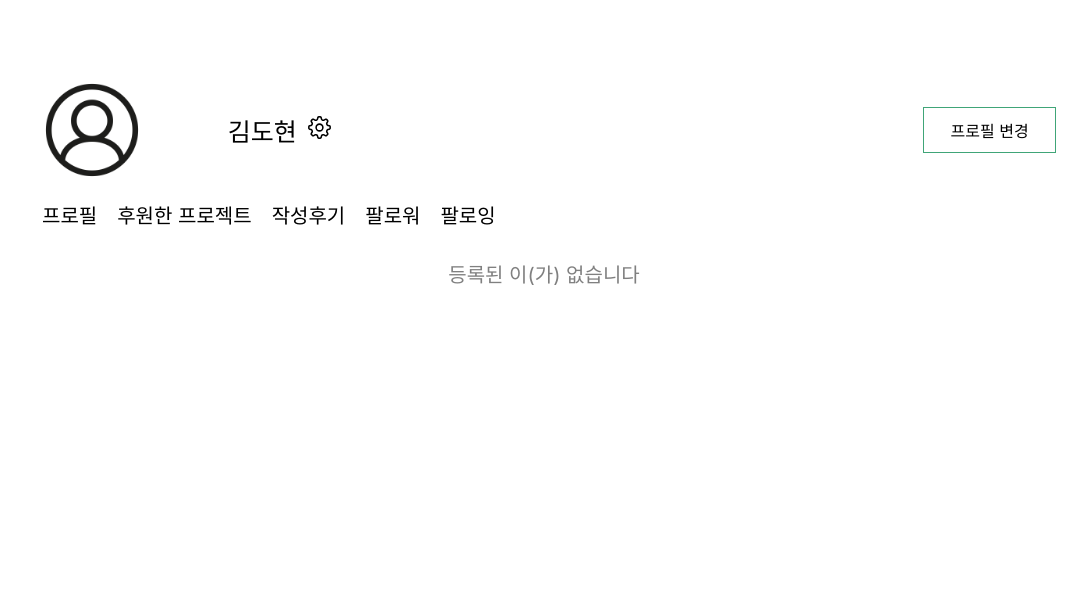
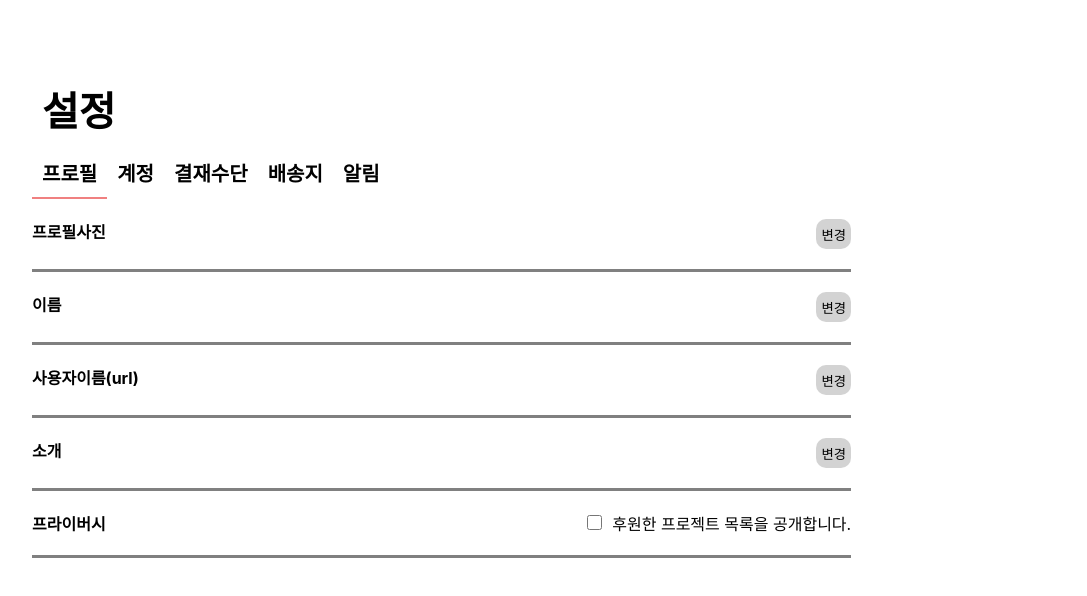
Before and after one commit to dova12770/1st-project, a React (Create React App) app: page / in a window 1280 px wide. Shown: the top 596 px of the page, without its empty margins (48-1135 px from the left). Built offline with nearby package versions, Linux system fonts and the light colour scheme.

Commit message:
mypage 본체 완성, 마이페이지 수정세부페이지 작업중

```diff
--- a/src/App.js
+++ b/src/App.js
@@ -1,9 +1,11 @@
 
 import './App.css';
 import MyPage from './myPage/MyPage';
+import MySetting from './myPage/MySetting';
 function App() {
 
-  return<MyPage/>
+  //return<MyPage/>
+  return<MySetting/>
 }
 
 export default App;
--- /dev/null
+++ b/src/data/profDate.js
@@ -0,0 +1,8 @@
+
+let profDate = [
+{
+    name:'김도현',
+    url: 'http://prism.com/u/starRail',
+    introduction: '잘부탁드립니다.'
+}
+]
--- /dev/null
+++ b/src/myPage/DeliveryAddress.js
@@ -0,0 +1,21 @@
+import './MySettingCss.css'
+
+function DeliveryAddress(){
+
+    return(
+        <div className="profContainer">
+            <div className='profBox'>
+            <div className="prof">등록된 배송지</div>
+            <div className='button' onClick={()=>{
+
+            }}>+추가</div>
+            </div>
+            <div className="prof">
+                등록된 배송지가 없습니다.
+                배송지를 추가하여주세요.
+                </div>
+        </div>
+    )
+}
+
+export default DeliveryAddress;
--- a/src/myPage/MyPageCss.css
+++ b/src/myPage/MyPageCss.css
@@ -34,15 +34,19 @@
 .OptionGear{
     padding-left: 10px;
     font-size: 25px;
+    text-align: 'center';
+    cursor: pointer;
 }
 
 .Prof_button{
     padding: 10px;
     width: 150px;
-    border: 1px solid #40A578;
+    border: 1px solid #F08080;
     display: flex;
     justify-content: center;
     align-self: center;
+    text-align: 'center';
+    cursor: pointer;
 }
 
 .MyCategory{
@@ -57,6 +61,7 @@ ul {
 li {
     margin-top: 10px;
     font-size: 20px;
+    font-weight:bolder;
     margin: 6rm;
     padding: 10px;
     cursor: pointer;
--- /dev/null
+++ b/src/myPage/MySetting.js
@@ -0,0 +1,60 @@
+
+import { useState } from "react";
+import './MySettingCss.css';
+import MySettingCategory01 from "./MySettingCategory01";
+import MySettingCategory02 from "./MySettingCategory02";
+import DeliveryAddress from "./DeliveryAddress";
+import profDate from '../data/profDate';
+
+function MySetting() {
+
+    const CateName = ['프로필', '계정', '결재수단', '배송지', '알림'];
+    const [selectedIndex, setSelectedIndex] = useState(0); // 기본적으로 프로필 선택
+    const [clickButton, setClickButton] = useState(false);
+    const [prof, setProf] = useState(profDate);
+
+    const renderContent = () => {
+        switch (selectedIndex) {
+            case 0:
+                return <MySettingCategory02
+                    prof={prof} clickButton={clickButton} setClickButton={setClickButton}
+                    />;
+            case 1:
+                return <p />;
+            case 2:
+                return
+            case 3:
+                return <DeliveryAddress/>
+            case 4:
+                return
+            default:
+                return <div>카테고리를 선택해주세요</div>;
+        }
+    };
+
+    return (
+        <div className="MySettingContainer">
+            <div className="MySettingName">
+                <h1 className="title">설정</h1>
+            </div>
+            <div className="settingCategory">
+                <ul>
+                    {CateName.map((item, index) => (
+                        <MySettingCategory01
+                            key={index}
+                            name={item}
+                            index={index}
+                            selectedIndex={selectedIndex}
+                            setSelectedIndex={setSelectedIndex}
+                        />
+                    ))}
+                </ul>
+            </div>
+            <div className="settingContent">
+                {renderContent()}
+            </div>
+        </div>
+    );
+}
+
+export default MySetting;
--- a/src/myPage/MyPageCategory.js
+++ b/src/myPage/MySettingCategory01.js
@@ -1,13 +1,12 @@
-
 import React from 'react';
 
-function MyPageCategory({ name, index, selectedIndex, setSelectedIndex }) {
+function MySettingCategory01({ name, index, selectedIndex, setSelectedIndex }) {
     const isSelected = selectedIndex === index;
     return (
         <li
             onClick={() => setSelectedIndex(index)}
             style={{
-                borderBottom: isSelected ? '2px solid #40A578' : 'none',
+                borderBottom: isSelected ? '2px solid #F08080' : 'none',
                 cursor: 'pointer',
                 textalign: 'center'
             }}
@@ -17,4 +16,4 @@ function MyPageCategory({ name, index, selectedIndex, setSelectedIndex }) {
     );
 }
 
-export default MyPageCategory;
+export default MySettingCategory01;
--- /dev/null
+++ b/src/myPage/MySettingCategory02.js
@@ -0,0 +1,38 @@
+import './MySettingCss.css'
+
+function MySettingCategory02({prof}) {
+
+    return (
+        <div className="profContainer">
+            <div className='profBox'>
+            <p className="prof">프로필사진</p>
+            <button className="my_btn" onClick={()=>{
+            }}>변경</button>
+            </div>
+            <div className='profBox'>
+            <p className="prof">이름</p>
+            <span>{prof.name}</span>
+            <button className="my_btn" >변경</button>
+            </div>
+            <div className='profBox'>
+            <p className="prof">사용자이름(url)</p>
+            <span>{prof.url}</span>
+            <button className="my_btn" >변경</button>
+            </div>
+            <div className='profBox'>
+            <p className="prof">소개</p>
+            <span>{prof.introduction}</span>
+            <button className="my_btn" >변경</button>
+            </div>
+            <div className='profBox'>
+            <p className="prof">프라이버시</p>
+            <div>
+            <input type='checkbox'/>후원한 프로젝트 목록을 공개합니다.
+            </div>
+            </div>
+        </div>
+
+    )
+}
+
+export default MySettingCategory02;
--- /dev/null
+++ b/src/myPage/MySettingCss.css
@@ -0,0 +1,93 @@
+* {
+    margin: 0;
+    padding: 0;
+    box-sizing: border-box;
+}
+
+.MySettingContainer {
+    margin: 80px;
+    width: 80%;
+}
+
+.MySettingName {
+    margin: auto;
+    margin-left: 10px;
+
+}
+
+.profContainer {
+    width: 80%;
+}
+
+.profBox {
+    display: flex;
+    justify-content: space-between;
+    margin: auto;
+    padding-top: 20px;
+    padding-bottom: 20px;
+    border-bottom: solid gray;
+}
+
+.prof {
+    font-weight: bolder;
+    display: flex;
+    justify-content: space-around;
+    align-items: baseline;
+}
+
+.title {
+    font-size: 40px;
+    font-weight: bold;
+}
+
+.my_btn {
+    width: 35px;
+    height: 30px;
+    border: none;
+    border-radius: 10px;
+    cursor: pointer;
+    background-color: lightgray;
+
+}
+
+.my_btn:hover {
+    background-color: gray;
+}
+
+[type="checkbox"] {
+    width: 15px;
+    height: 15px;
+    margin-right: 10px;
+    accent-color: #F08080;
+    cursor: pointer;
+}
+
+.box1 {
+    width: 80%;
+    display: flex;
+    justify-content: flex-start;
+}
+
+.box2 {
+    width: 20%;
+    display: flex;
+}
+
+.button {
+    display: inline-flex;
+    color: white;
+    font-weight: bold;
+    outline: none;
+    border-radius: 4px;
+    border: none;
+    cursor: pointer;
+    justify-content: center;
+    align-items: center;
+
+    height: 2.25rem;
+    padding-left: 1rem;
+    padding-right: 1rem;
+    font-size: 1rem;
+
+    background-color: #F08080;
+}
```
Also changed, not shown: src/data/Account.js (added, +8 -0 lines).
